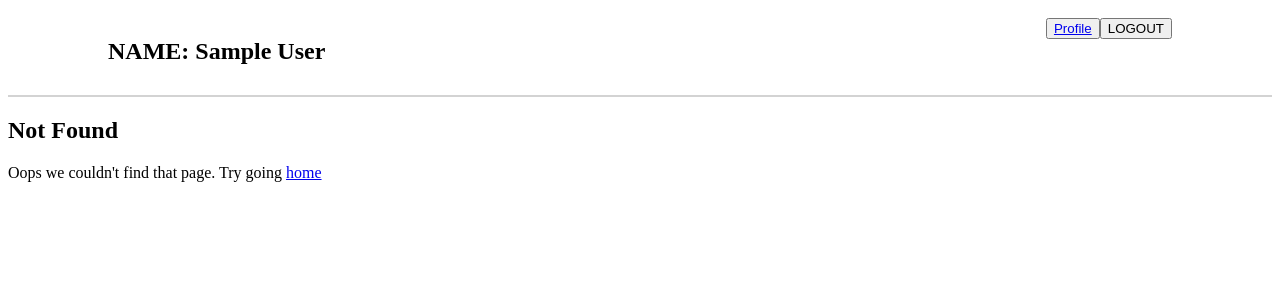
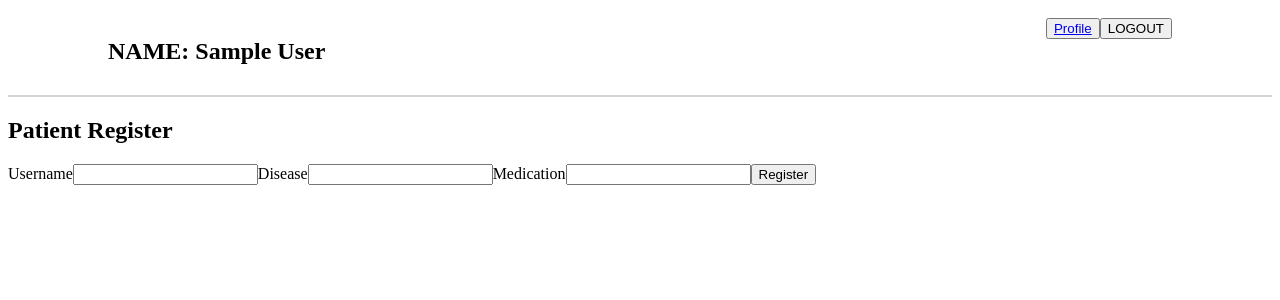
Before and after one commit to rajeevhansda/patient-record-frontend, a Vue app: page /registerPatients in a window 1280 px wide. Before the commit this address had no page. Shown: the top 300 px of the page. Built offline with nearby package versions, Linux system fonts and the light colour scheme; sample sign-in values are in the browser's storage.

Commit message:
added patient register

```diff
--- a/src/App.vue
+++ b/src/App.vue
@@ -32,6 +32,8 @@ export default {
     logoutUser(){
       localStorage.removeItem('userData')
       this.user = null
+      window.location.pathname = '/';
+
     },
     loginUser(){
       this.$router.push('/login')
--- a/src/router/index.js
+++ b/src/router/index.js
@@ -40,6 +40,12 @@ const routes = [
     props: route => ({ myObject: JSON.parse(route.params.myObject) })
 
   },
+  {
+    path: '/registerPatients',
+    name: 'registerPatients',
+    component: () => import(/* webpackChunkName: "registerPatients" */ '../views/patient/PatientRegister.vue'),
+
+  },
 
 
   {
--- a/src/views/Home.vue
+++ b/src/views/Home.vue
@@ -11,6 +11,7 @@
 
       <button type="submit" class="btn" :disabled="loading">Search</button>
     </form>
+    <button><router-link :to="{name: 'registerPatients'}">Add Patient</router-link></button>
     <div class="container">
       <div class="card">
         <router-link :to="{ name: 'allPatients' }">All Patient</router-link>
--- a/src/views/patient/PatientRegister.vue
+++ b/src/views/patient/PatientRegister.vue
@@ -1,6 +1,76 @@
 <template>
-    <div class="patientRegister">
-      <h2>Patient Register</h2>
+  <div class="patientRegister">
+    <h2>Patient Register</h2>
+    <form class="form" @submit.prevent="registerUser">
 
-    </div>
-  </template>
+      <label for="username">Username</label>
+      <input v-model="name" type="text" name="username" autocomplete="off" required="true" />
+
+      <label for="disease">Disease</label>
+      <input v-model="disease" type="text" name="disease" autocomplete="off" required="true" />
+
+      <label for="medication">Medication</label>
+      <input v-model="medication" type="text" name="medication" autocomplete="off" required="true" />
+
+
+
+
+      <button type="submit" :disabled="!user.isAdmin">Register</button>
+    </form>
+
+  </div>
+</template>
+<script>
+export default {
+  data() {
+    return {
+      name: "",
+      disease: [],
+      medication: [],
+      user: null
+    }
+  },
+  methods: {
+    registerUser(event) {
+      event.preventDefault();
+
+      const arrayDisease = event.target.disease.value.split(',')
+      const arrayMedication = event.target.medication.value.split(',')
+
+      const patient = {
+        id:this.user.id,
+        name:event.target.username.value,
+        disease: arrayDisease,
+        medication: arrayMedication
+      }
+      console.log(patient);
+
+
+      var myHeaders = new Headers();
+      myHeaders.append("Content-Type", "application/json");
+
+      var raw = JSON.stringify(patient);
+
+      var requestOptions = {
+        method: 'POST',
+        headers: myHeaders,
+        body: raw,
+        redirect: 'follow'
+      };
+
+      fetch("http://localhost:8000/patient/register", requestOptions)
+        .then(response => response.text())
+        .then(result => {
+          console.log(result)
+          this.$router.push('/')
+        })
+        .catch(error => console.log('error', error));
+
+
+    }
+  }, created() {
+    this.user = JSON.parse(localStorage.getItem('userData'))
+
+  }
+}
+</script>
--- a/src/views/patient/SinglePatient.vue
+++ b/src/views/patient/SinglePatient.vue
@@ -61,7 +61,11 @@ export default {
 
       fetch("http://localhost:8000/patient/update", requestOptions)
         .then(response => response.text())
-        .then(result => console.log(result))
+        .then(result => {
+          console.log(result)
+          this.$router.push('/allPatients')
+
+        })
         .catch(error => console.log('error', error));
 
     },
```
